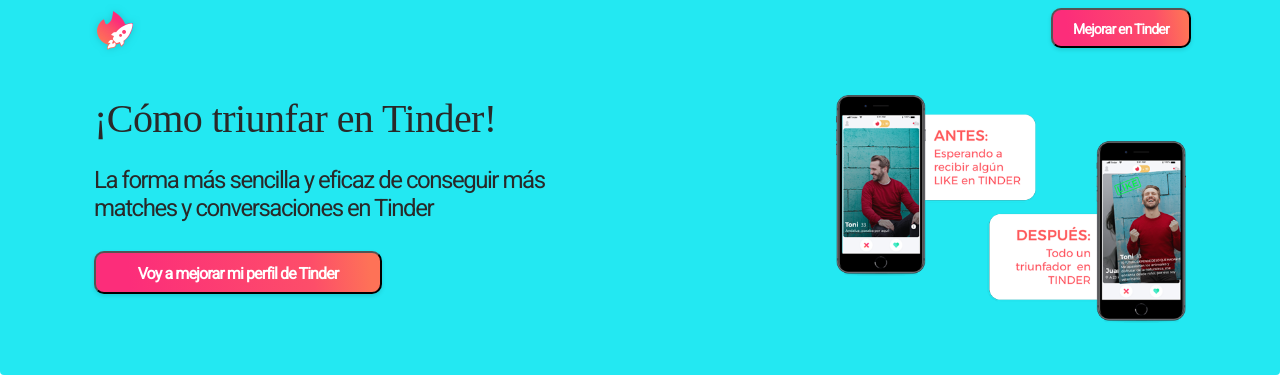
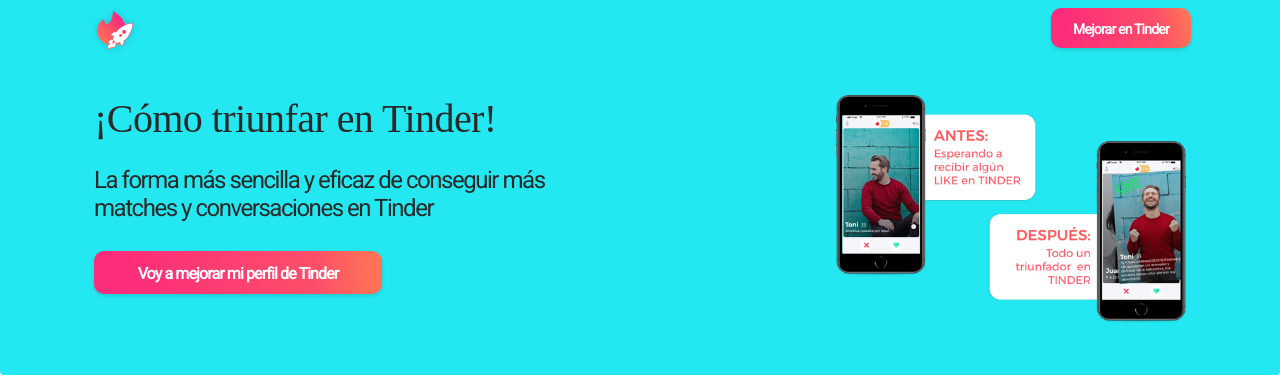
Before and after one commit to dmartincc/tinderpower.github.io, a Jekyll site: the page built from index.md, in a window 1280 px wide. Shown: the top 383 px of the page. Built offline with Jekyll 4.4.1, drawn with Linux system fonts in a browser that asks for light colours; comment, search, counter and statistics services are not loaded.

Commit message:
hide border decoration in buttons

```diff
--- a/assets/css/base.css
+++ b/assets/css/base.css
@@ -19,6 +19,7 @@
   height: 228px;
 }
 .botonHeader {
+  border-style: none;
   width: 140px;
   height: 40px;
   border-radius: 10px;
@@ -26,7 +27,7 @@
   background-image: linear-gradient(80deg, #fc2d7a 12%, #fd4e69 75%, #fe7257 96%);
 }
 .botonHeader span {
-  width: 99px;
+ width: 99px;
  height: 16px;
  font-family: Roboto;
  font-size: 14px;
@@ -39,6 +40,7 @@
 
 }
 .botonCTA{
+  border-style: none;
   max-width: 288px;
   width: 100%;
   height: 43px;
@@ -175,6 +177,7 @@
   flex-direction: column;
 }*/
 .bottomCTA {
+  border-style: none;
   width: 100%;
   height: auto;
   margin-bottom: 90px;
@@ -219,6 +222,7 @@
   text-align: left;
   }
 .buttonBottomCTA {
+  border-style: none;
   width: 288px;
   border-radius: 10px;
   box-shadow: 0 2px 4px 0 rgba(0, 0, 0, 0.12);
```
